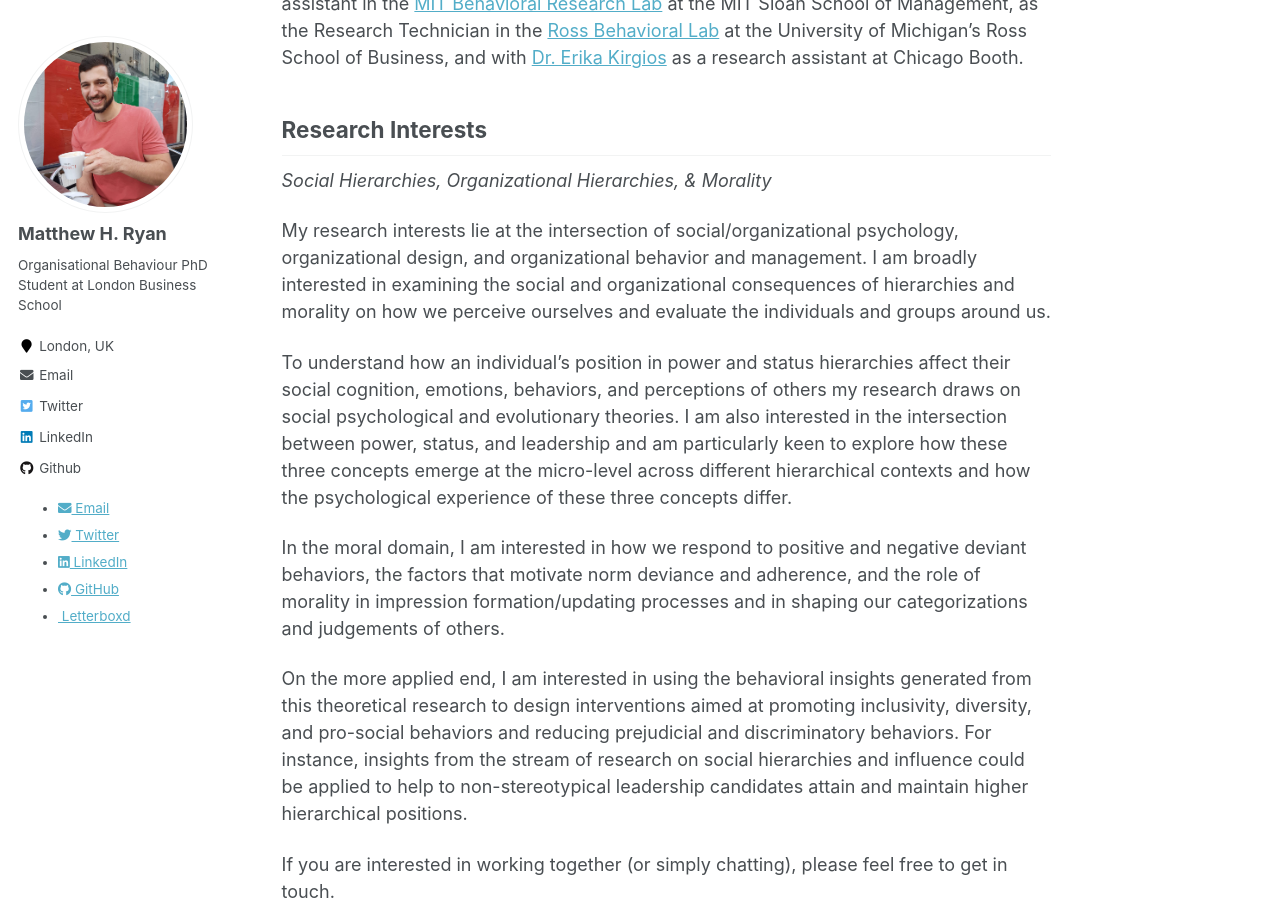
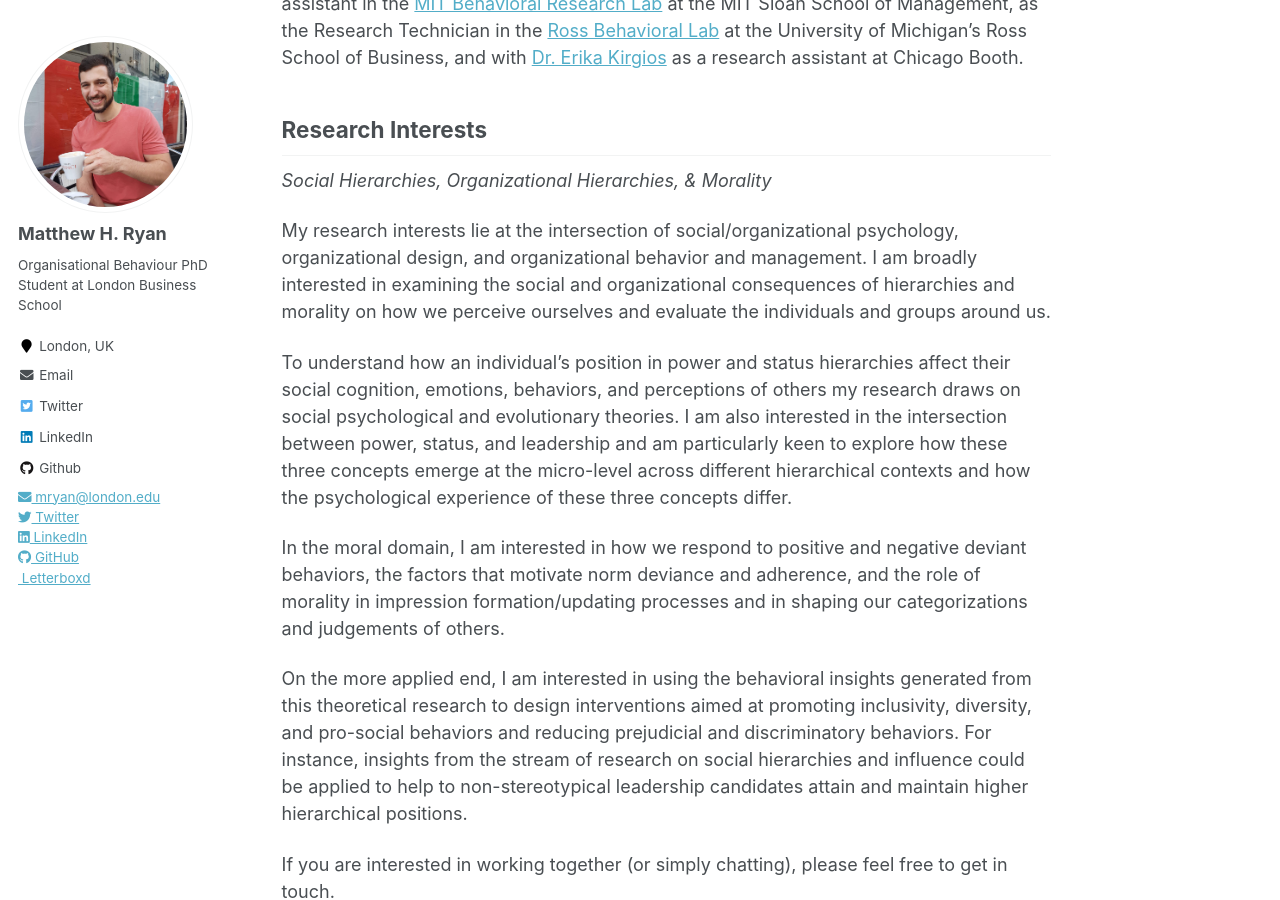
Before and after one commit to mattyhryan/mattyhryan.github.io, a Jekyll site: the page built from _pages/about.md, in a window 1280 px wide and 900 px high, scrolled down 313 px. Built offline with Jekyll 4.4.1, drawn with Linux system fonts in a browser that asks for light colours; a style sheet for code colours, icons or effects is not loaded.

Commit message:
Update sidebar.html

```diff
--- a/_includes/sidebar.html
+++ b/_includes/sidebar.html
@@ -3,26 +3,21 @@
 {% if page.author_profile or layout.author_profile or page.sidebar %}
   <div class="sidebar sticky">
     {% if page.author_profile or layout.author_profile %}{% include author-profile.html %}{% endif %}
-
-  <!-- Your existing links -->
-  <ul class="social-links">
     {% if site.author.email %}
-      <li><a href="mailto:{{ site.author.email }}"><i class="fas fa-envelope" aria-hidden="true"></i> Email</a></li>
+      <li><a href="mailto:{{ site.author.email }}"><i class="fas fa-envelope" aria-hidden="true"></i> {{ site.author.email }}</a></li>
     {% endif %}
     {% if site.author.twitter %}
-      <li><a href="https://twitter.com/{{ site.author.twitter | remove: '@' }}"><i class="fab fa-twitter" aria-hidden="true"></i> Twitter</a></li>
+      <li><a href="{{ site.author.twitter }}"><i class="fab fa-twitter" aria-hidden="true"></i> Twitter</a></li>
     {% endif %}
     {% if site.author.linkedin %}
-      <li><a href="https://linkedin.com/in/{{ site.author.linkedin }}"><i class="fab fa-linkedin" aria-hidden="true"></i> LinkedIn</a></li>
+      <li><a href="{{ site.author.linkedin }}"><i class="fab fa-linkedin" aria-hidden="true"></i> LinkedIn</a></li>
     {% endif %}
     {% if site.author.github %}
       <li><a href="https://github.com/{{ site.author.github }}"><i class="fab fa-github" aria-hidden="true"></i> GitHub</a></li>
     {% endif %}
-    {% if site.author.letterboxd %}
+    {% if site.author.letterboxd %} <!-- Adding Letterboxd link -->
       <li><a href="{{ site.author.letterboxd }}"><i class="fab fa-letterboxd" aria-hidden="true"></i> Letterboxd</a></li>
     {% endif %}
-  </ul>
-
     {% if page.sidebar %}
       {% for s in page.sidebar %}
         {% if s.image %}
```
Lines whose indentation alone changed are shown as unchanged.
